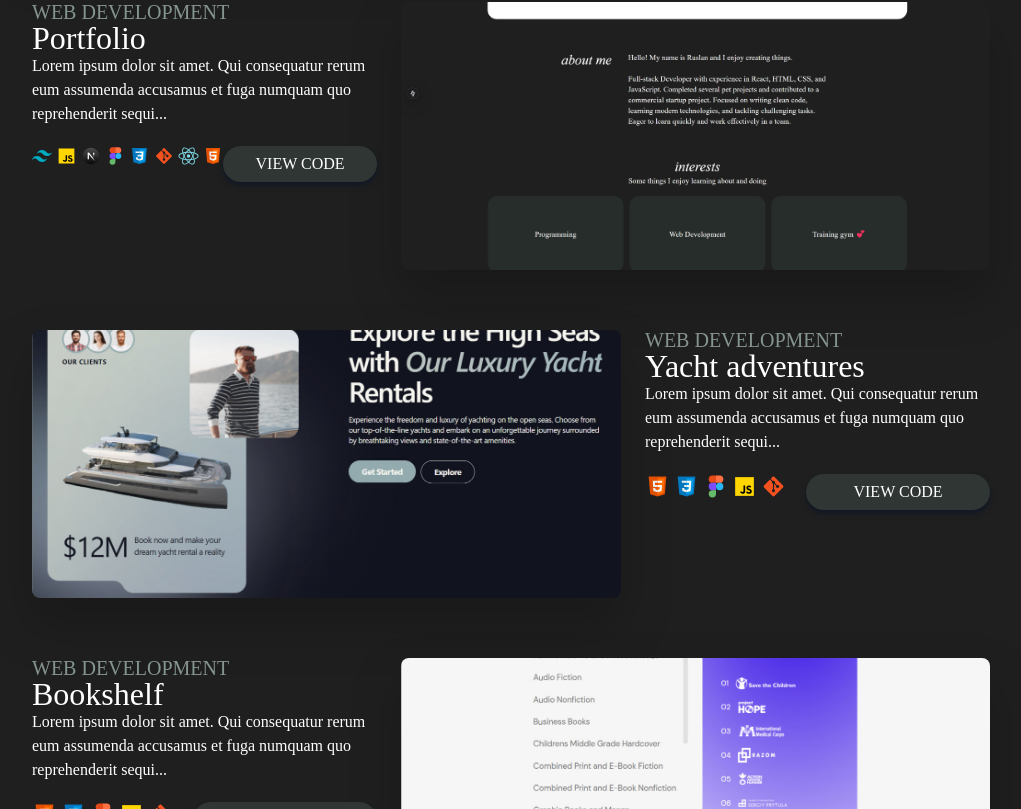
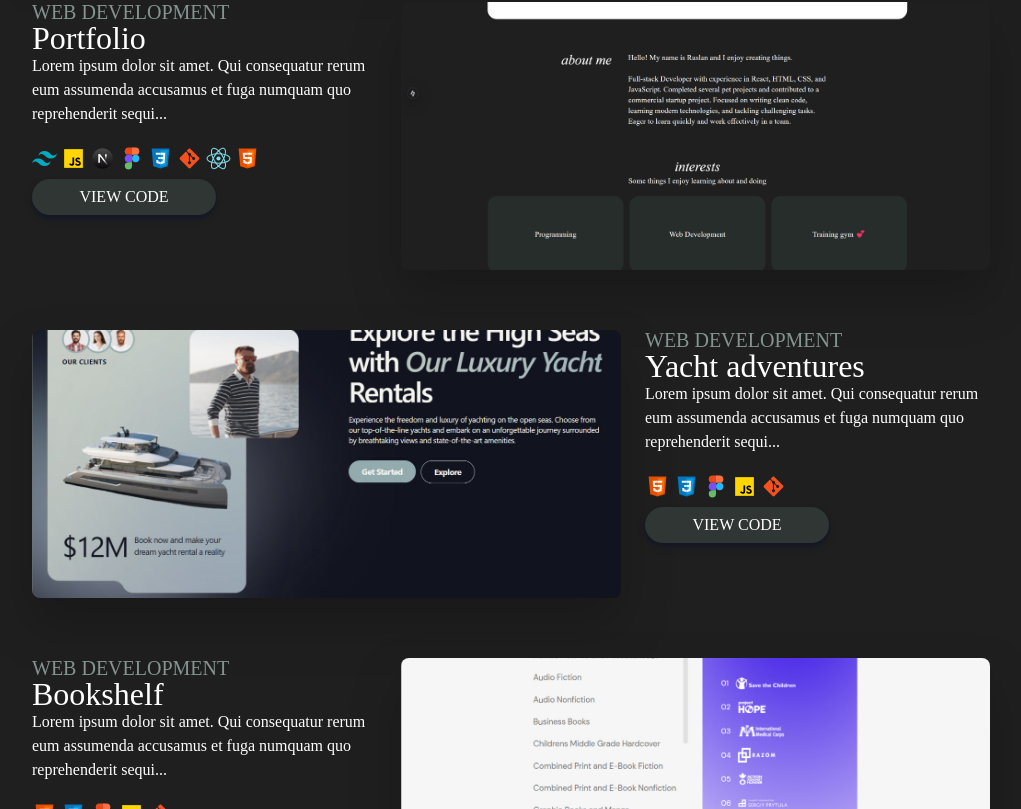
Before and after one commit to Ruslan0019/Portfolio, a Next.js app: page / in a window 1280 px wide. Shown: the part 1691-2500 px from the top of the page, without its empty margins (129-1150 px from the left). Built offline with nearby package versions, Linux system fonts and the light colour scheme.

Commit message:
Update Projects.jsx

```diff
--- a/src/components/Projects/Projects.jsx
+++ b/src/components/Projects/Projects.jsx
@@ -45,8 +45,8 @@ function Projects() {
               <p className="text-base xl:text-[20px] mb-3 md:mb-5">
                 {project.description}
               </p>
-              <div className="flex justify-between ">
-                <ul className="flex gap-1">
+              <div className="flex flex-col gap-2 ">
+                <ul className="flex gap-1 content-center ">
                   {project.tech.map((tech, i) => (
                     <li key={i} title={tech.name}>
                       <Image
```
